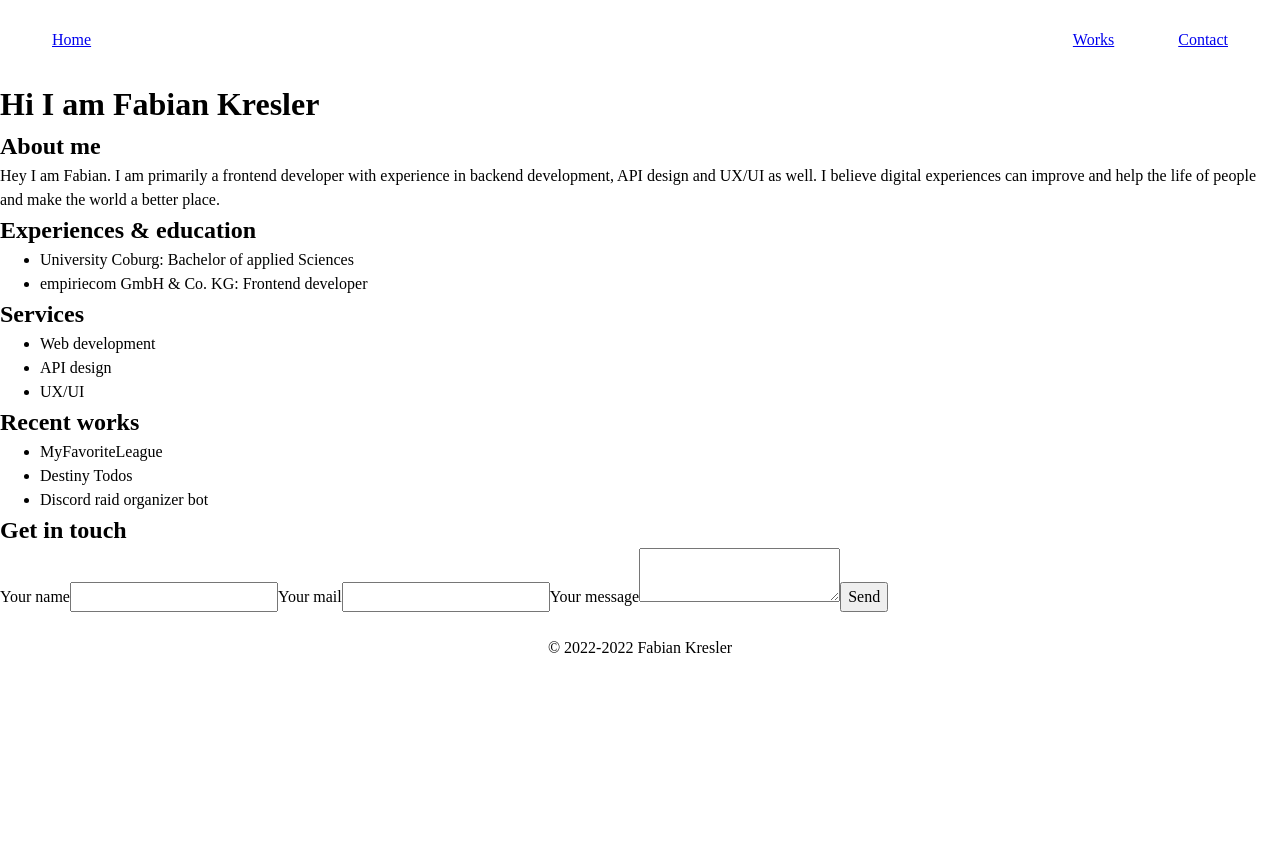
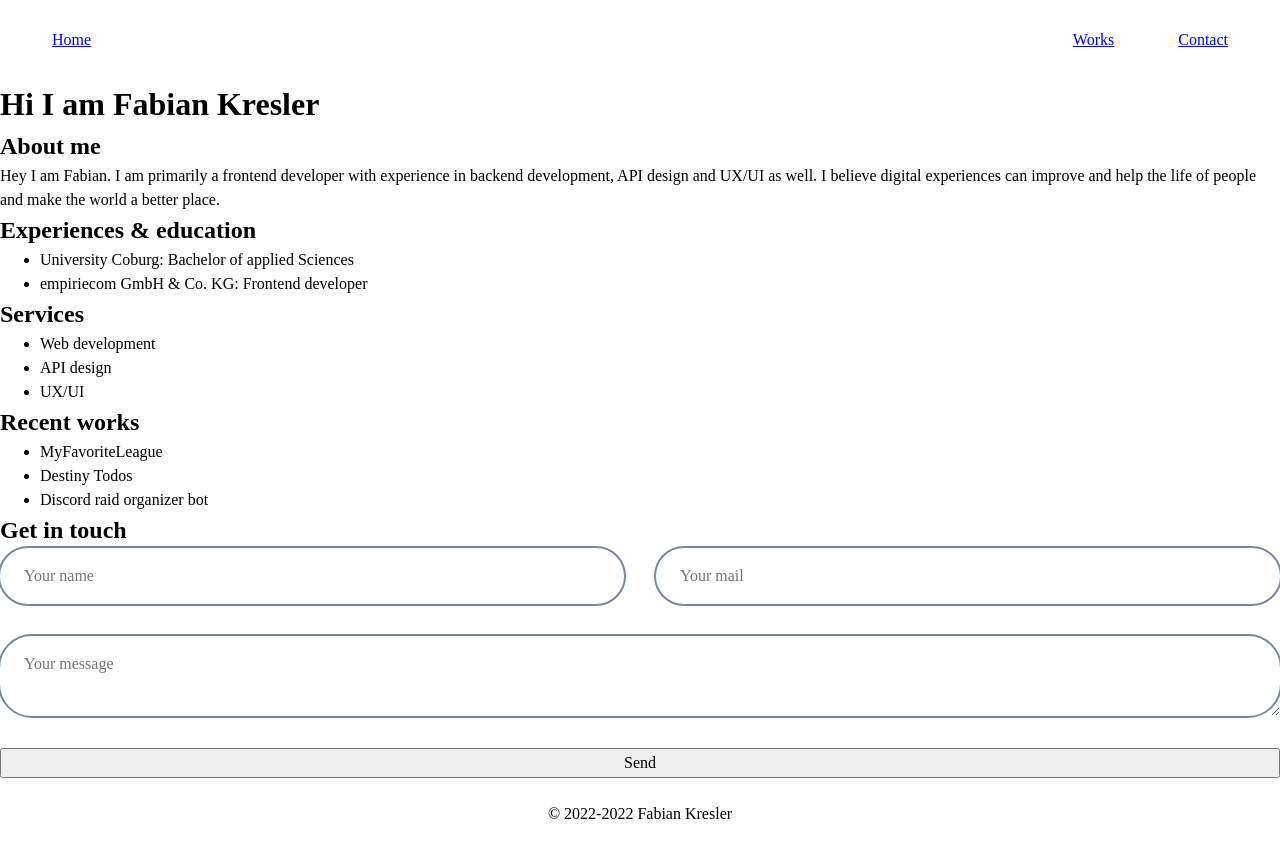
Before and after one commit to fkresler/fabidev-portfolio, a Next.js app: page / in a window 1280 px wide. Before the commit the page ends 800 px from the top, so only its background shows below. Built offline with nearby package versions, Linux system fonts and the light colour scheme.

Commit message:
feat: add basic contact form styling

```diff
--- /dev/null
+++ b/components/ContactForm.module.scss
@@ -0,0 +1,18 @@
+.contactform {
+  display: flex;
+  flex-direction: column;
+  gap: 32px;
+  justify-content: space-between;
+  align-items: stretch;
+}
+
+.row {
+  display: flex;
+  flex-direction: column;
+  align-items: center;
+  gap: 32px;
+
+  @media only screen and (min-width: 600px) {
+    flex-direction: row;
+  }
+}
--- a/components/ContactForm.tsx
+++ b/components/ContactForm.tsx
@@ -1,14 +1,19 @@
 import React from 'react';
+import { Input, Textarea } from './Input';
+import styles from './ContactForm.module.scss';
 
 const ContactForm = () => {
+  const [name, setName] = React.useState<string>('');
+  const [mail, setMail] = React.useState<string>('');
+  const [message, setMessage] = React.useState<string>('');
+
   return (
-    <form>
-        <label label-for="contact-name">Your name</label>
-        <input id="contact-name" name="contact-name" type="text" />
-        <label label-for="contact-mail">Your mail</label>
-        <input id="contact-mail" name="contact-mail" type="email" />
-        <label label-for="contact-message">Your message</label>
-        <textarea id="contact-message" name="contact-message" />
+    <form className={styles.contactform}>
+      <div className={styles.row}>
+        <Input label="Your name" id="contact-name" type="text" placeholder="Your name" value={name} onChange={(e) => setName(e.target.value)} />
+        <Input label="Your mail" id="contact-mail" type="email" placeholder='Your mail' value={mail} onChange={(e) => setMail(e.target.value)} />
+      </div>
+        <Textarea label="Your message" id="contact-message" placeholder='Your message' value={message} onChange={(e) => setMessage(e.target.value)} />
         <button type="submit">Send</button>
       </form>
   );
--- /dev/null
+++ b/components/Input.module.scss
@@ -0,0 +1,15 @@
+.label {
+  display: none;
+}
+
+.input {
+  width: 100%;
+  padding: 1rem 1.5rem;
+  border-radius: 2rem;
+  border: 0;
+  outline: 2px solid lightslategrey;
+
+  &:focus {
+    outline: 2px solid lightcoral;
+  }
+}
--- /dev/null
+++ b/components/Input.tsx
@@ -0,0 +1,42 @@
+import React from 'react';
+import styles from './Input.module.scss';
+
+type BasicInputProps = {
+  id: string;
+  label: string;
+  value: string;
+  placeholder: string;
+}
+
+type InputProps = BasicInputProps & {
+  type: 'text' | 'email';
+  onChange: (value: React.ChangeEvent<HTMLInputElement>) => void;
+}
+
+type TextareaProps = BasicInputProps & {
+  onChange: (value: React.ChangeEvent<HTMLTextAreaElement>) => void;
+}
+
+export const Input = ({
+  id, label, value, type, placeholder, onChange
+}: InputProps) => {
+  return (
+    <>
+      <label className={styles.label} label-for={id}>{label}</label>
+      <input className={styles.input} id={id} name={id} type={type} placeholder={placeholder} value={value} onChange={onChange} />
+    </>
+  );
+};
+
+export const Textarea = ({
+  id, label, value, placeholder, onChange
+}: TextareaProps) => {
+  return (
+    <>
+      <label className={styles.label} label-for={id}>{label}</label>
+      <textarea className={styles.input} id={id} name={id} placeholder={placeholder} value={value} onChange={onChange} />
+    </>
+  );
+};
+
+export default Input;
```
